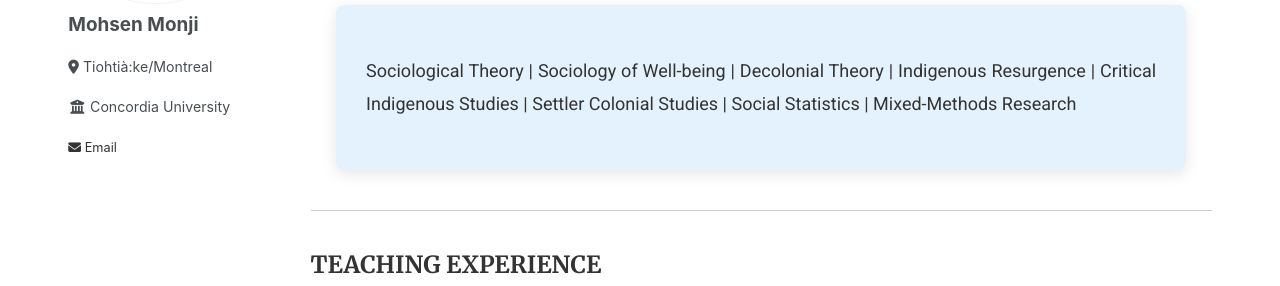
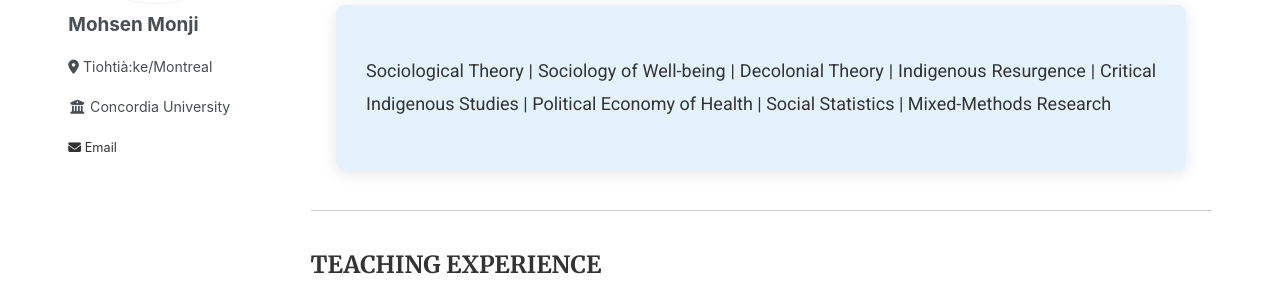
Before and after one commit to Mohsnmonji/mohsnmonji.github.io, a Jekyll site: the page built from _pages/teaching.md, in a window 1280 px wide and 900 px high. Shown: the part 241-527 px from the top of the window. Built offline with Jekyll 4.4.1, drawn with Linux system fonts in a browser that asks for light colours.

Commit message:
Update teaching.md

```diff
--- a/_pages/teaching.md
+++ b/_pages/teaching.md
@@ -73,7 +73,7 @@ author_profile: true
   <h2>TEACHING AREAS</h2>
   <div class="teaching-card">
     <p style="font-size:18px; color:#333; text-align:justify; line-height:1.8; margin:20px 0;">
-      Sociological Theory | Sociology of Well-being | Decolonial Theory | Indigenous Resurgence | Critical Indigenous Studies | Settler Colonial Studies | Social Statistics | Mixed-Methods Research
+      Sociological Theory | Sociology of Well-being | Decolonial Theory | Indigenous Resurgence | Critical Indigenous Studies | Political Economy of Health | Social Statistics | Mixed-Methods Research
     </p>
   </div>
 </div>
```
